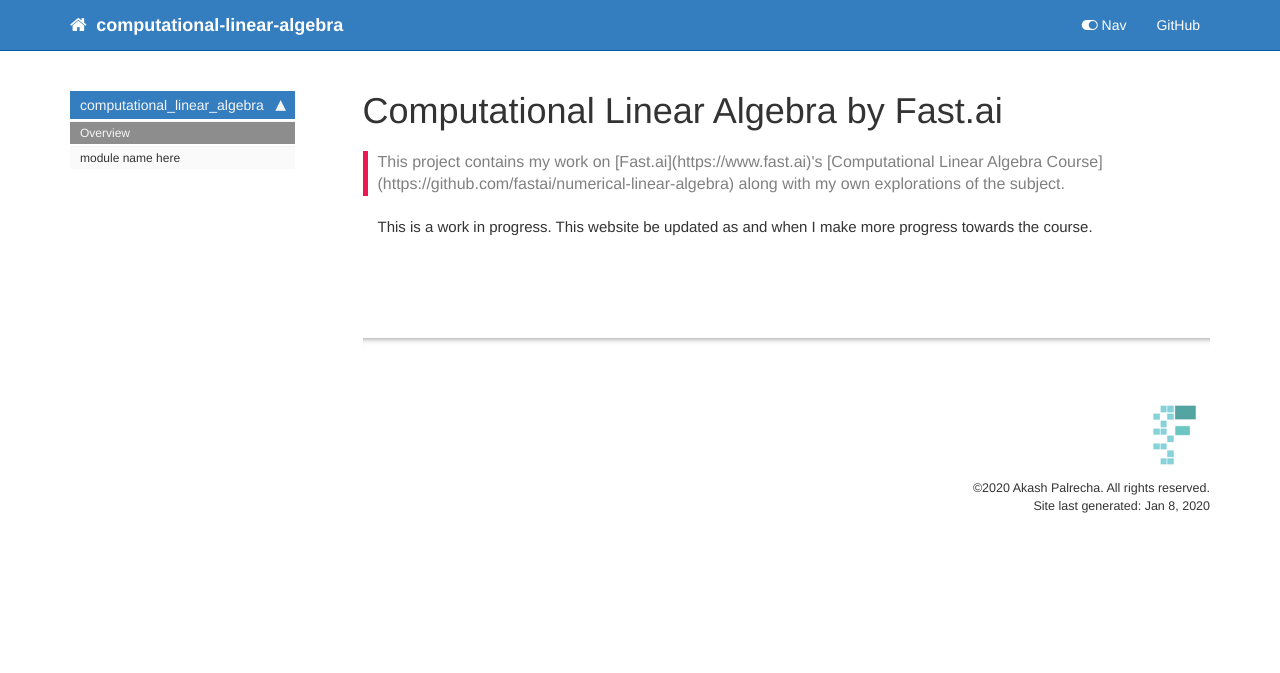
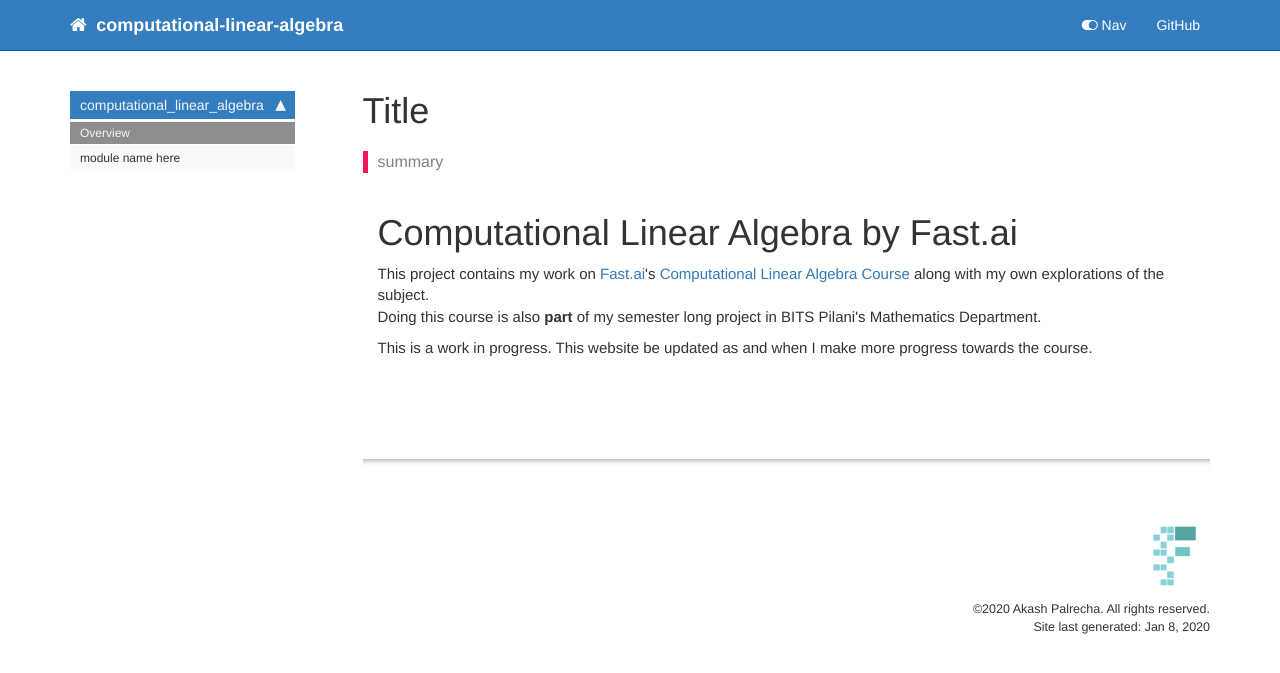
Before and after one commit to akashpalrecha/computational-linear-algebra, a Jekyll site: the page built from docs/index.html, in a window 1280 px wide. Shown: the top 673 px of the page. Built offline with Jekyll 4.4.1, drawn with Linux system fonts in a browser that asks for light colours; nearby versions of some CDN libraries; comment, search, counter and statistics services are not loaded.

Commit message:
links fixed in readme

```diff
--- a/docs/index.html
+++ b/docs/index.html
@@ -1,11 +1,11 @@
 ---
 
-title: Computational Linear Algebra by Fast.ai
+title: Title
 
 keywords: fastai
 sidebar: home_sidebar
 
-summary: "This project contains my work on [Fast.ai](https://www.fast.ai)'s [Computational Linear Algebra Course](https://github.com/fastai/numerical-linear-algebra) along with my own explorations of the subject.<br>"
+summary: "summary"
 ---
 <!--
 
@@ -24,6 +24,14 @@
 </div>
 <div class="cell border-box-sizing text_cell rendered"><div class="inner_cell">
 <div class="text_cell_render border-box-sizing rendered_html">
+<h1 id="Computational-Linear-Algebra-by-Fast.ai">Computational Linear Algebra by Fast.ai<a class="anchor-link" href="#Computational-Linear-Algebra-by-Fast.ai">&#182;</a></h1><p>This project contains my work on <a href="https://www.fast.ai">Fast.ai</a>'s <a href="https://github.com/fastai/numerical-linear-algebra">Computational Linear Algebra Course</a> along with my own explorations of the subject.<br>
+Doing this course is also <strong>part</strong> of my semester long project in BITS Pilani's Mathematics Department.</p>
+
+</div>
+</div>
+</div>
+<div class="cell border-box-sizing text_cell rendered"><div class="inner_cell">
+<div class="text_cell_render border-box-sizing rendered_html">
 <p>This is a work in progress. This website be updated as and when I make more progress towards the course.</p>
 
 </div>
```
Also changed, not shown: README.md, 1 other file.
